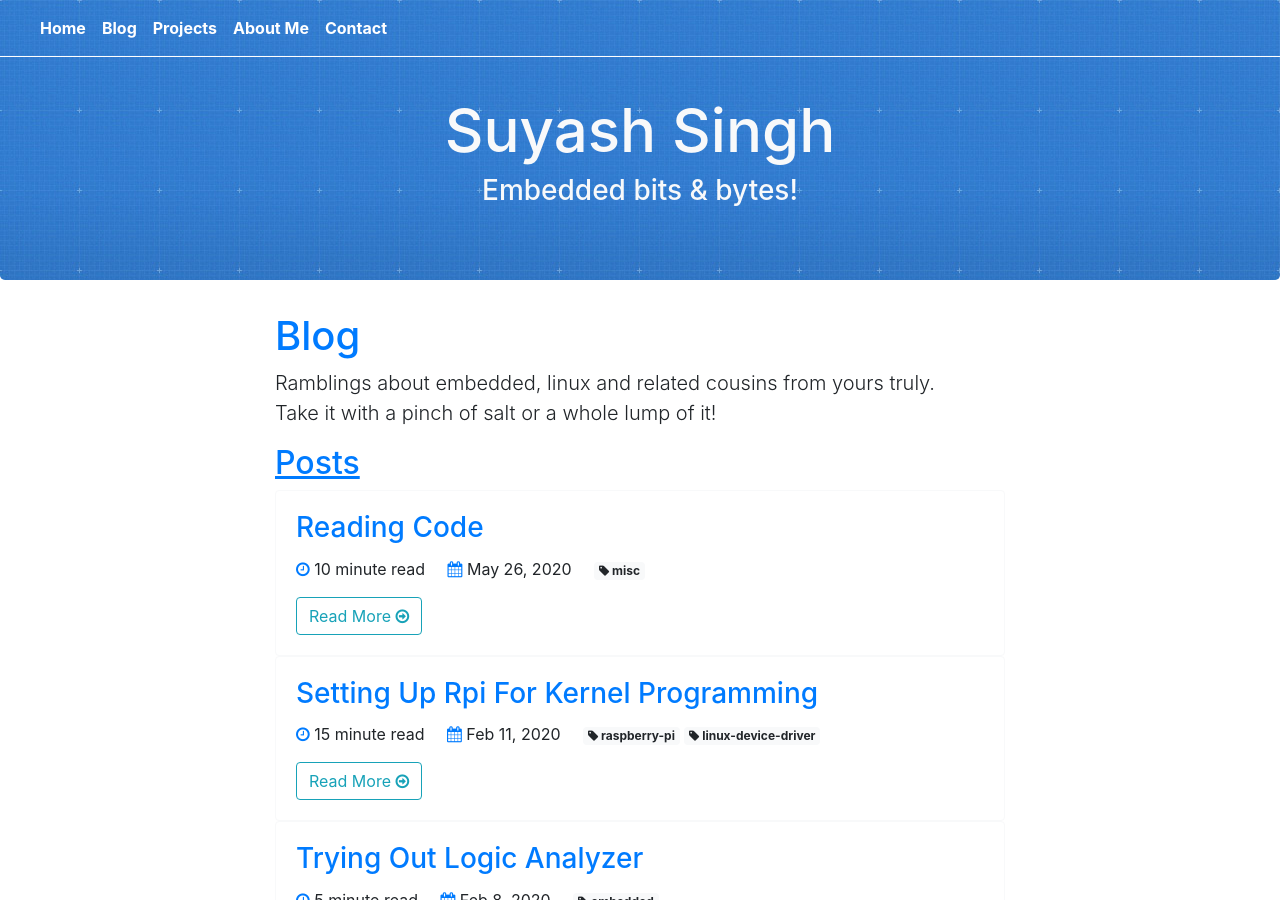
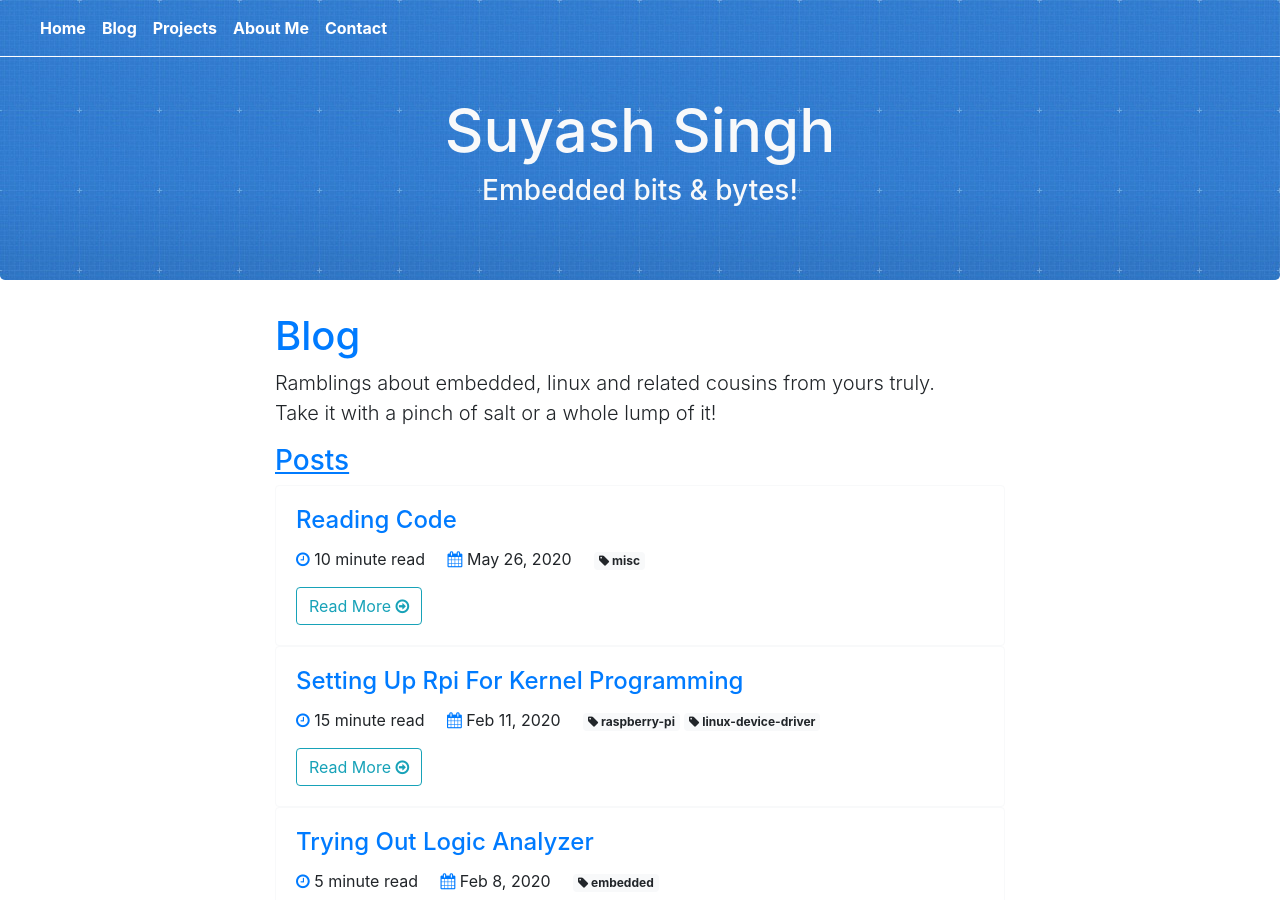
Before and after one commit to suyashsingh/suyashsingh.github.io, a Jekyll site: the page built from blog.md, in a window 1280 px wide and 900 px high. Built offline with Jekyll 4.4.1, drawn with Linux system fonts in a browser that asks for light colours.

Commit message:
changed header tags in the main blog page

```diff
--- a/_layouts/main_blog_page.html
+++ b/_layouts/main_blog_page.html
@@ -70,11 +70,11 @@
         Take it with a pinch of salt or a whole lump of it!
         </p>
 
-        <h2 class="text-primary"><u>Posts</u></h2>
+        <h3 class="text-primary"><u>Posts</u></h3>
         {% for post in site.posts %}
         <div class="card border-light">
             <div class="card-body">
-                <h3 class="card-title"><a href="{{ post.url }}">{{ post.title}}</a></h3>
+                <h4 class="card-title"><a href="{{ post.url }}">{{ post.title}}</a></h4>
                 <p class="card-text">
                     <a href="#" class="fa fa-clock-o" onclick="return false"></a> {{ post.readTime }} read  &nbsp;&nbsp;&nbsp;
                     <a href="#" class="fa fa-calendar" onclick="return false"></a> {{ post.date | date: "%b %-d, %Y" }}  &nbsp;&nbsp;&nbsp;
```
